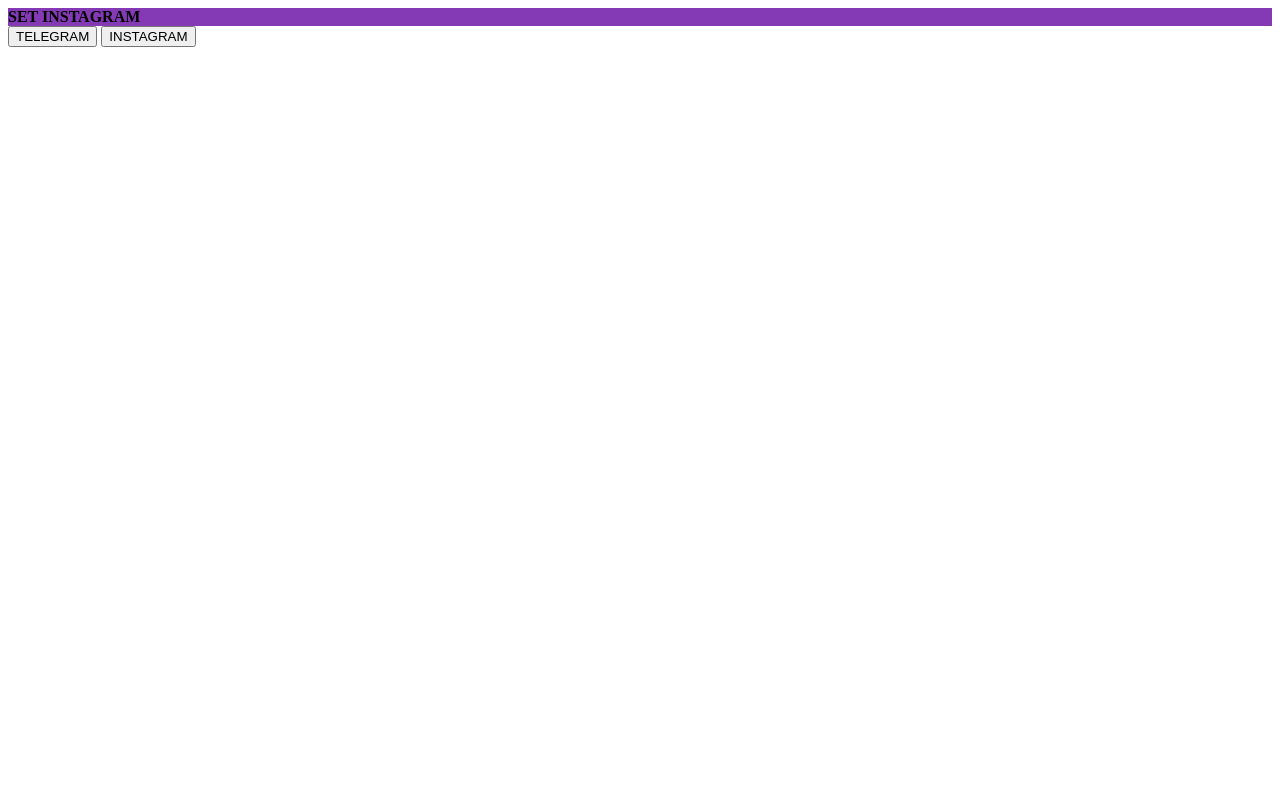
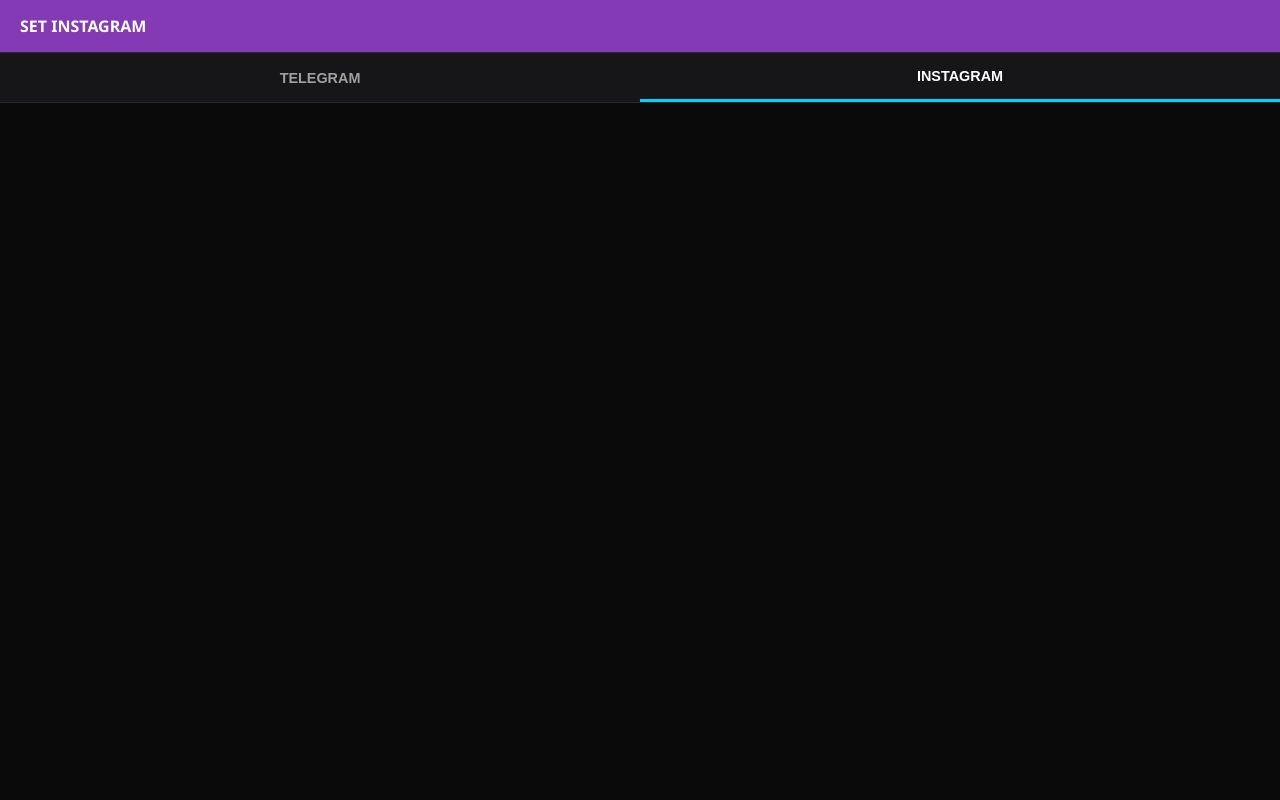
Before and after one commit to KekoOfficial/mp, a Flask app: page /setig in a window 1280 px wide. Run offline with Flask 3, Linux system fonts and the light colour scheme; the visitor is signed in with stand-in values (Sample User, id 1); data that the repository does not hold is empty.

Commit message:
Actualizar style.css

```diff
--- a/static/style.css
+++ b/static/style.css
@@ -1,13 +1,196 @@
-/* Globos de Telegram */
-.bubble { padding: 10px; margin: 5px; border-radius: 12px; max-width: 75%; color: white; }
-.me { align-self: flex-end; background: #005c4b; }
-.them { align-self: flex-start; background: #222; }
+/* --- CONFIGURACIÓN GENERAL --- */
+:root {
+    --bg-dark: #0a0a0b;
+    --bg-card: #161618;
+    --tg-color: #00d2ff;
+    --ig-color: #e1306c;
+    --ig-gradient: linear-gradient(45deg, #f09433, #e6683c, #dc2743, #cc2366, #bc1888);
+    --text-main: #ffffff;
+    --text-dim: #a0a0a0;
+    --border: #28282b;
+}
 
-/* Globos de Instagram */
-.me-ig { align-self: flex-end; background: #c13584; }
-.them-ig { align-self: flex-start; background: #333; border: 1px solid #c13584; }
+body {
+    margin: 0;
+    padding: 0;
+    background-color: var(--bg-dark);
+    color: var(--text-main);
+    font-family: 'Segoe UI', Roboto, Helvetica, Arial, sans-serif;
+    display: flex;
+    flex-direction: column;
+    height: 100vh;
+    overflow: hidden;
+}
 
-/* Tabs */
-.menu-tabs { display: flex; background: #111; }
-.menu-tabs button { flex: 1; padding: 15px; background: none; border: none; color: #555; cursor: pointer; }
-.menu-tabs button.active { color: white; border-bottom: 2px solid #00d2ff; }
+/* --- HEADER --- */
+.header {
+    background: rgba(22, 22, 24, 0.8);
+    backdrop-filter: blur(10px);
+    padding: 15px 20px;
+    display: flex;
+    align-items: center;
+    border-bottom: 1px solid var(--border);
+    z-index: 100;
+}
+
+.brand {
+    font-weight: 800;
+    letter-spacing: 1.5px;
+    text-transform: uppercase;
+    font-size: 1.1rem;
+    background: linear-gradient(to right, var(--tg-color), #fff);
+    -webkit-background-clip: text;
+    -webkit-text-fill-color: transparent;
+}
+
+/* --- TABS DE NAVEGACIÓN (SELECTOR) --- */
+.tabs {
+    display: flex;
+    background: var(--bg-card);
+    border-bottom: 1px solid var(--border);
+}
+
+.tabs button {
+    flex: 1;
+    padding: 15px;
+    border: none;
+    background: none;
+    color: var(--text-dim);
+    font-weight: 600;
+    cursor: pointer;
+    transition: 0.3s;
+    font-size: 0.9rem;
+}
+
+.tabs button.active {
+    color: var(--text-main);
+    border-bottom: 3px solid var(--tg-color);
+}
+
+.tabs button.active.ig-tab {
+    border-bottom: 3px solid var(--ig-color);
+}
+
+/* --- LISTA DE CONTACTOS (CARDS) --- */
+.list-container {
+    flex: 1;
+    overflow-y: auto;
+    padding: 10px;
+}
+
+.card {
+    background: var(--bg-card);
+    margin-bottom: 10px;
+    padding: 15px;
+    border-radius: 12px;
+    border: 1px solid var(--border);
+    transition: transform 0.2s, border 0.2s;
+    cursor: pointer;
+}
+
+.card:hover {
+    transform: scale(1.01);
+    border-color: #444;
+}
+
+.card b {
+    font-size: 1rem;
+    display: block;
+    margin-bottom: 4px;
+}
+
+.card small {
+    color: var(--text-dim);
+    font-size: 0.85rem;
+}
+
+/* --- AREA DE MENSAJES (CHAT) --- */
+#msgs {
+    flex: 1;
+    overflow-y: auto;
+    padding: 20px;
+    display: flex;
+    flex-direction: column;
+    gap: 12px;
+    background-image: radial-gradient(circle at 2px 2px, #1a1a1a 1px, transparent 0);
+    background-size: 24px 24px;
+}
+
+/* Burbujas Base */
+.bubble {
+    padding: 12px 16px;
+    border-radius: 18px;
+    max-width: 80%;
+    position: relative;
+    font-size: 0.95rem;
+    line-height: 1.4;
+    box-shadow: 0 2px 5px rgba(0,0,0,0.2);
+}
+
+.bubble small {
+    display: block;
+    font-size: 0.7rem;
+    margin-top: 5px;
+    opacity: 0.6;
+    text-align: right;
+}
+
+/* Telegram Styles */
+.them { align-self: flex-start; background: #262629; border-bottom-left-radius: 4px; }
+.me { align-self: flex-end; background: #005c4b; border-bottom-right-radius: 4px; }
+
+/* Instagram Styles */
+.them-ig {
+    align-self: flex-start;
+    background: #262629;
+    border: 1px solid #c13584;
+    border-bottom-left-radius: 4px;
+}
+.me-ig {
+    align-self: flex-end;
+    background: var(--ig-gradient);
+    border-bottom-right-radius: 4px;
+}
+
+/* Multimedia */
+.bubble img, .bubble video {
+    width: 100%;
+    max-width: 250px;
+    border-radius: 10px;
+    margin-bottom: 5px;
+}
+
+/* --- INPUT AREA --- */
+.input-area {
+    padding: 15px;
+    background: var(--bg-card);
+    display: flex;
+    gap: 10px;
+    border-top: 1px solid var(--border);
+}
+
+.input-area input {
+    flex: 1;
+    background: #000;
+    border: 1px solid var(--border);
+    padding: 12px 15px;
+    border-radius: 25px;
+    color: white;
+    outline: none;
+}
+
+.input-area input:focus { border-color: var(--tg-color); }
+
+.input-area button {
+    background: var(--tg-color);
+    border: none;
+    width: 45px;
+    height: 45px;
+    border-radius: 50%;
+    color: #000;
+    font-weight: bold;
+    cursor: pointer;
+    transition: 0.3s;
+}
+
+.input-area button:hover { transform: rotate(15deg) scale(1.1); }
```
